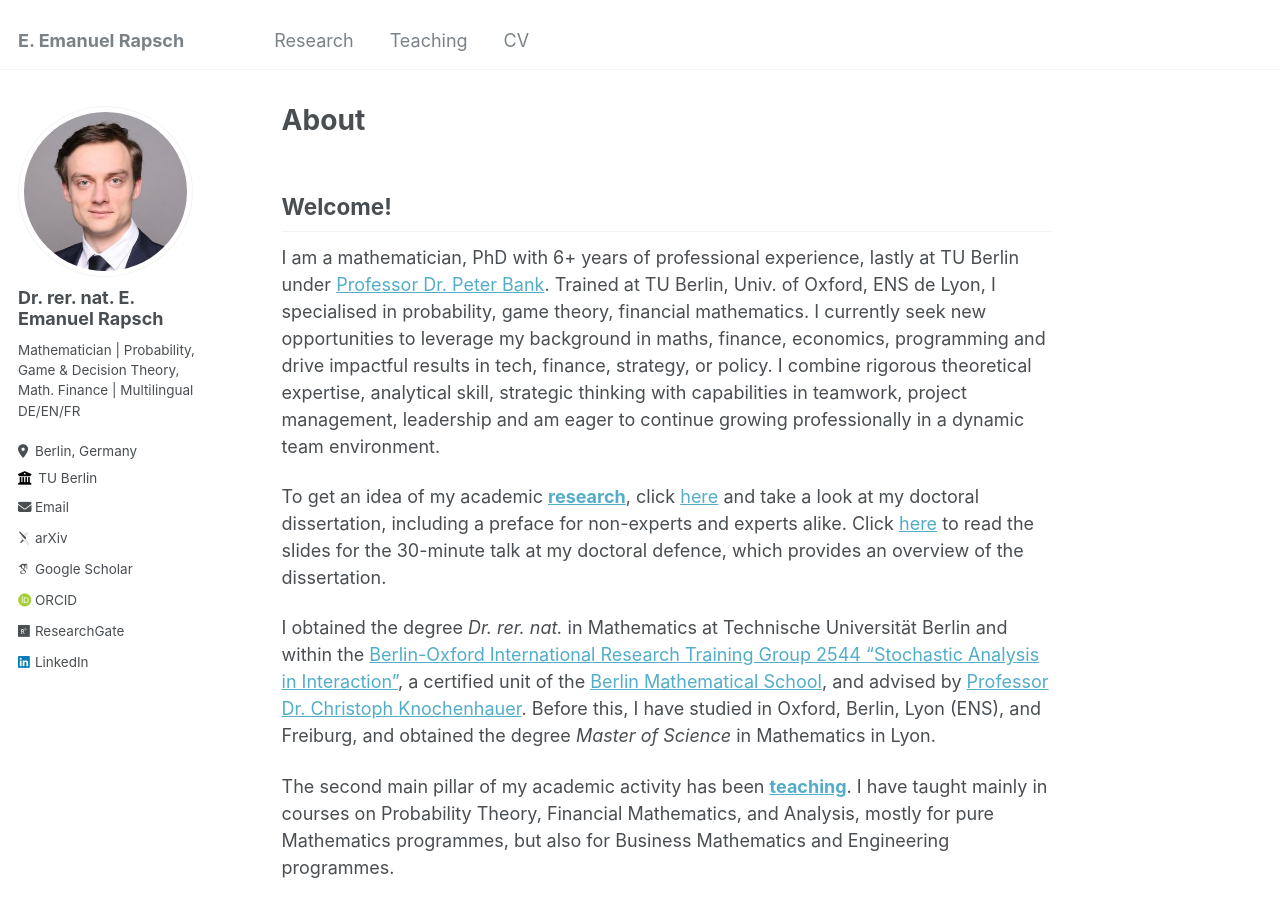
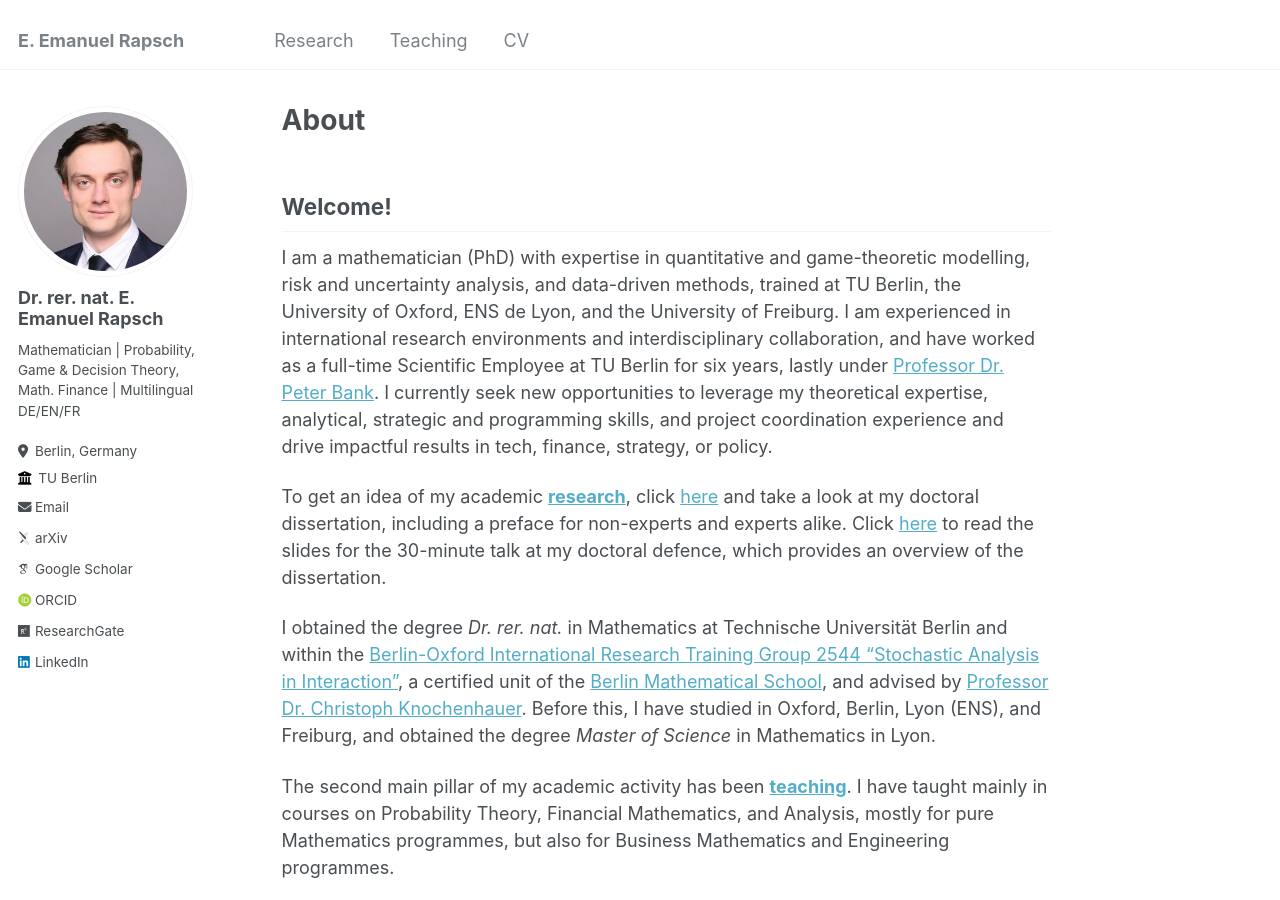
Before and after one commit to erapsch/erapsch.github.io, a Jekyll site: the page built from _pages/about.md, in a window 1280 px wide and 900 px high. Built offline with Jekyll 4.4.1, drawn with Linux system fonts in a browser that asks for light colours; some web fonts are replaced.

Commit message:
Refined wording in the Welcome section for clarity and consistency

```diff
--- a/_pages/about.md
+++ b/_pages/about.md
@@ -9,7 +9,7 @@
 
 ## Welcome!
 
-I am a mathematician, PhD with 6+ years of professional experience, lastly at TU Berlin under <a href="https://www3.math.tu-berlin.de/stoch/wp_bank/">Professor Dr. Peter Bank</a>. Trained at TU Berlin, Univ. of Oxford, ENS de Lyon, I specialised in probability, game theory, financial mathematics. I currently seek new opportunities to leverage my background in maths, finance, economics, programming and drive impactful results in tech, finance, strategy, or policy. I combine rigorous theoretical expertise, analytical skill, strategic thinking with capabilities in teamwork, project management, leadership and am eager to continue growing professionally in a dynamic team environment.
+I am a mathematician (PhD) with expertise in quantitative and game-theoretic modelling, risk and uncertainty analysis, and data-driven methods, trained at TU Berlin, the University of Oxford, ENS de Lyon, and the University of Freiburg. I am experienced in international research environments and interdisciplinary collaboration, and have worked as a full-time Scientific Employee at TU Berlin for six years, lastly under <a href="https://www3.math.tu-berlin.de/stoch/wp_bank/">Professor Dr. Peter Bank</a>. I currently seek new opportunities to leverage my theoretical expertise, analytical, strategic and programming skills, and project coordination experience and drive impactful results in tech, finance, strategy, or policy.
 
 <!--I am a mathematician (PhD) trained in stochastic analysis and control, game and decision theory, financial mathematics, and environmental economics. I have gained professional experience in both research and teaching through my position in the Stochastics and Financial Mathematics group at Technische Universität (TU) Berlin, lastly under <a href="https://www3.math.tu-berlin.de/stoch/wp_bank/">Professor Dr. Peter Bank</a>. Backed by my academic experience at TU Berlin, University of Oxford, ENS de Lyon, and Uni Freiburg, I combine rigorous theoretical expertise with practical applications in finance, economics, and policy making.
 Experienced in team work, leadership, and management, I am interested in leveraging mathematics and game theory to understand and solve complex strategic problems and to support better decision making in economics, finance, and beyond.-->
```
